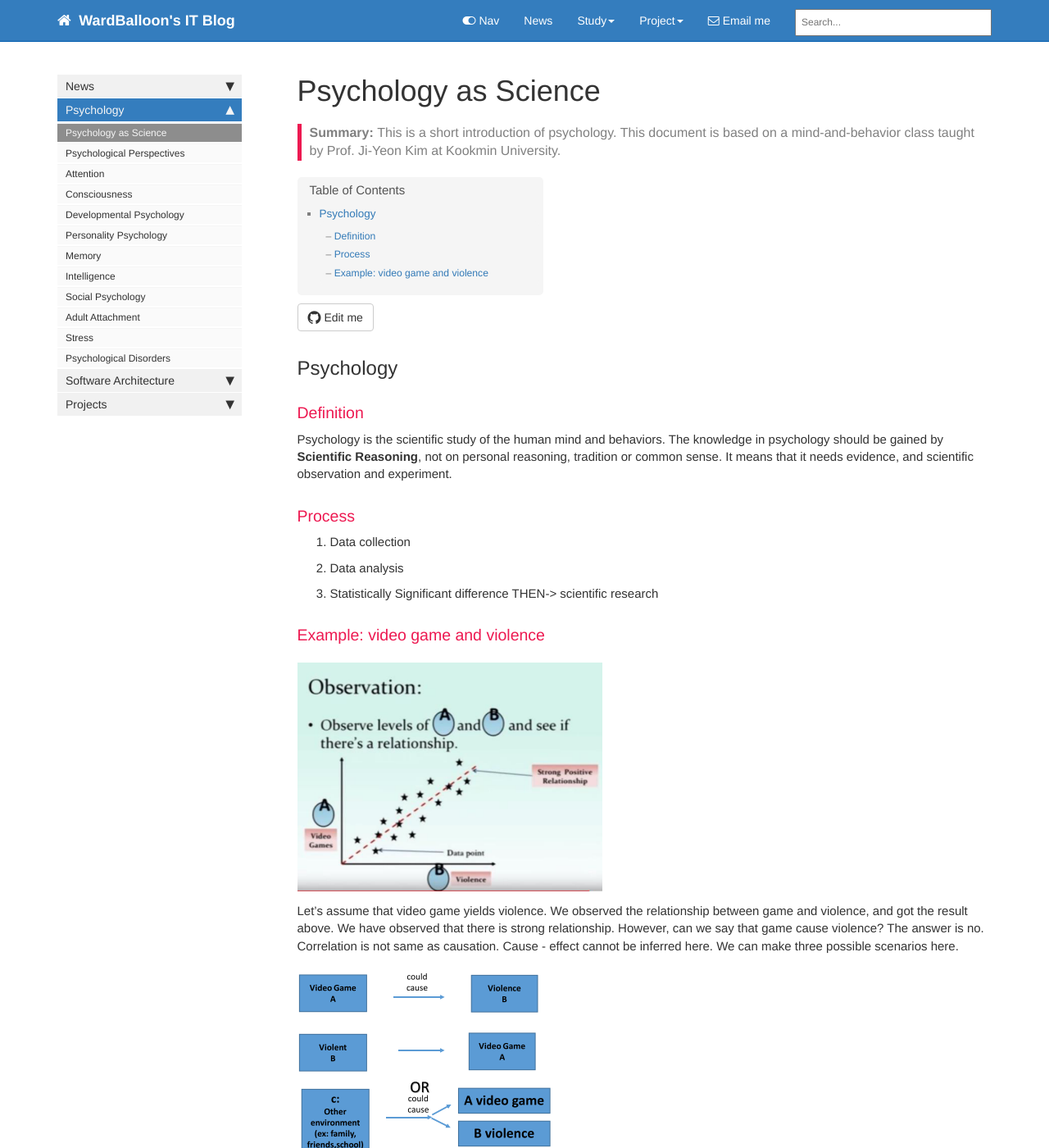
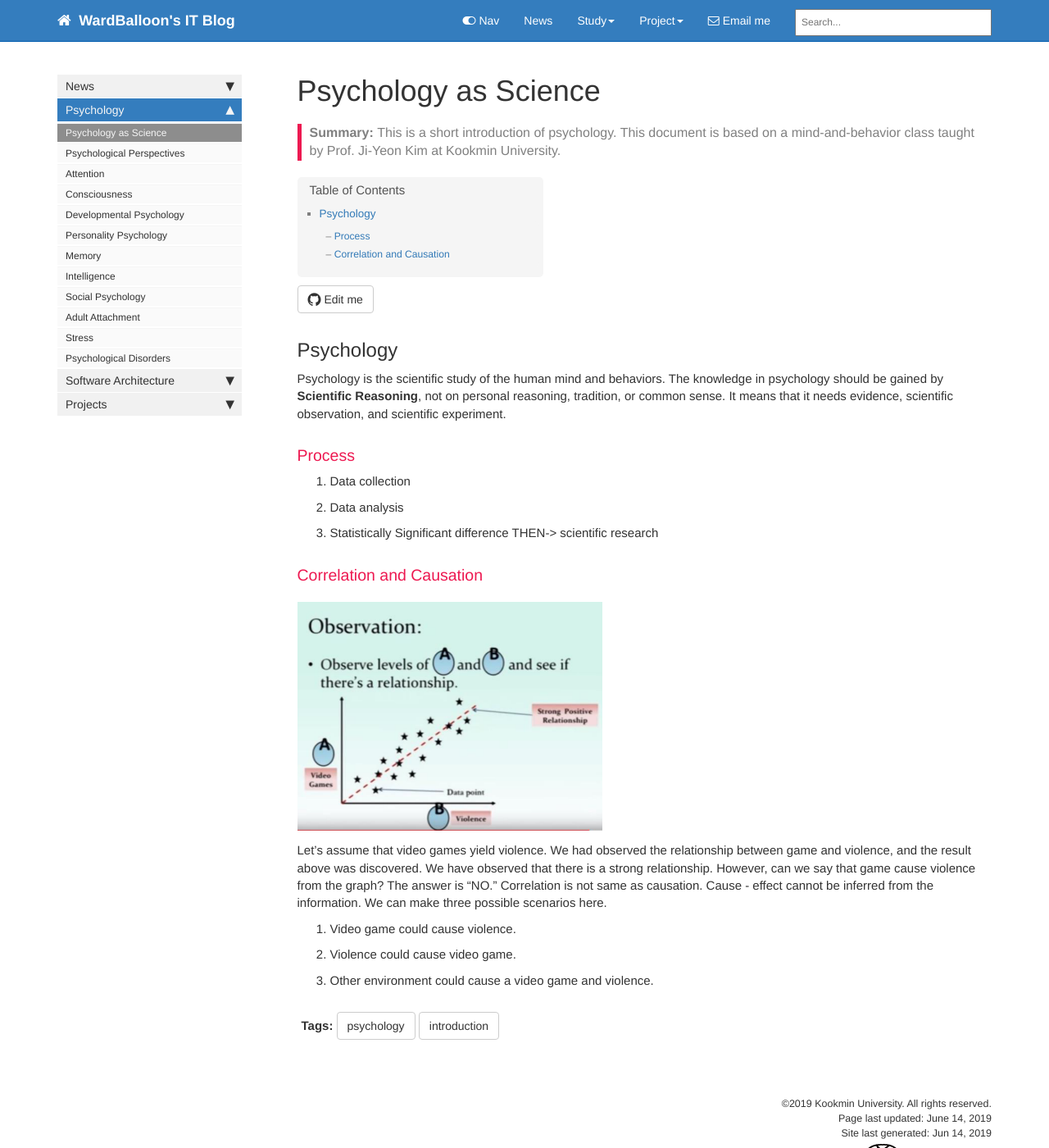
Before and after one commit to codingsoo/codingsoo.github.io1, a Jekyll site: the page built from pages/psychology/psychology-as-science.md, in a window 1280 px wide and 1400 px high. Shown: the whole window at 82% size. Built offline with Jekyll 4.4.1, drawn with Linux system fonts in a browser that asks for light colours; nearby versions of some CDN libraries; comment, search, counter and statistics services are not loaded.

Commit message:
Update psychology as science article

```diff
--- a/pages/psychology/psychology-as-science.md
+++ b/pages/psychology/psychology-as-science.md
@@ -1,7 +1,7 @@
 ---
 title: Psychology as Science
 keywords: psychology, psychology as science, mind and behavior
-last_updated: June 10, 2019
+last_updated: June 14, 2019
 tags: [psychology, introduction]
 summary: "This is a short introduction of psychology. This document is based on a mind-and-behavior class taught by Prof. Ji-Yeon Kim at Kookmin University."
 sidebar: home_sidebar
@@ -11,9 +11,7 @@ folder: psychology
 
 ## Psychology
 
-### Definition
-
-Psychology is the scientific study of the human mind and behaviors. The knowledge in psychology should be gained by **Scientific Reasoning**, not on personal reasoning, tradition or common sense. It means that it needs evidence, and scientific observation and experiment.
+Psychology is the scientific study of the human mind and behaviors. The knowledge in psychology should be gained by **Scientific Reasoning**, not on personal reasoning, tradition, or common sense. It means that it needs evidence, scientific observation, and scientific experiment.
 
 ### Process
 
@@ -21,10 +19,12 @@ Psychology is the scientific study of the human mind and behaviors. The knowledg
 2. Data analysis
 3. Statistically Significant difference THEN-> scientific research
 
-### Example: video game and violence
+### Correlation and Causation
 
 ![game_and_violence](https://wardballoon.github.io/images/game_violence.png)
 
-Let's assume that video game yields violence. We observed the relationship between game and violence, and got the result above. We have observed that there is strong relationship. However, can we say that game cause violence? The answer is no. Correlation is not same as causation. Cause - effect cannot be inferred here. We can make three possible scenarios here.
+Let's assume that video games yield violence. We had observed the relationship between game and violence, and the result above was discovered. We have observed that there is a strong relationship. However, can we say that game cause violence from the graph? The answer is "NO." Correlation is not same as causation. Cause - effect cannot be inferred from the information. We can make three possible scenarios here.
 
-![game_and_violence_result](https://wardballoon.github.io/images/three_result_gv.png)
+1. Video game could cause violence.
+2. Violence could cause video game.
+3. Other environment could cause a video game and violence.
```
Also changed, not shown: images/three_result_gv.png (deleted).
